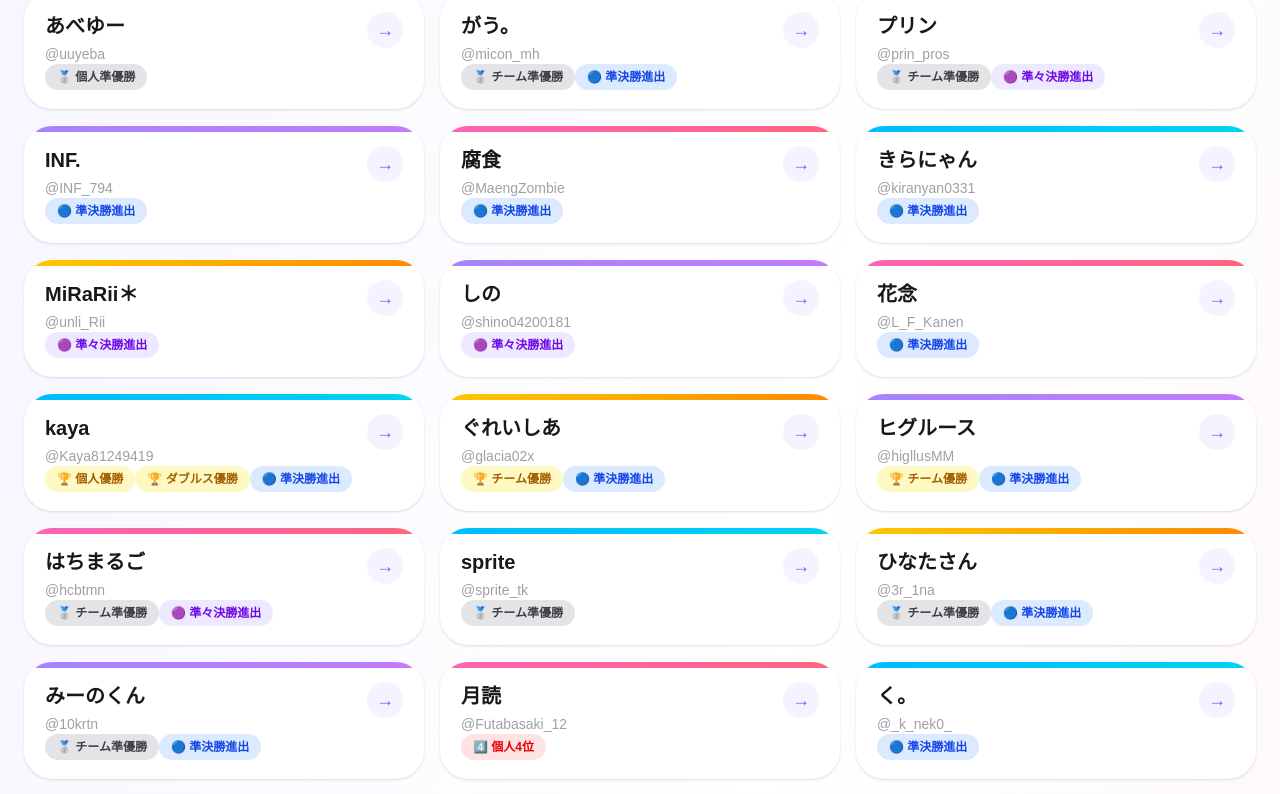
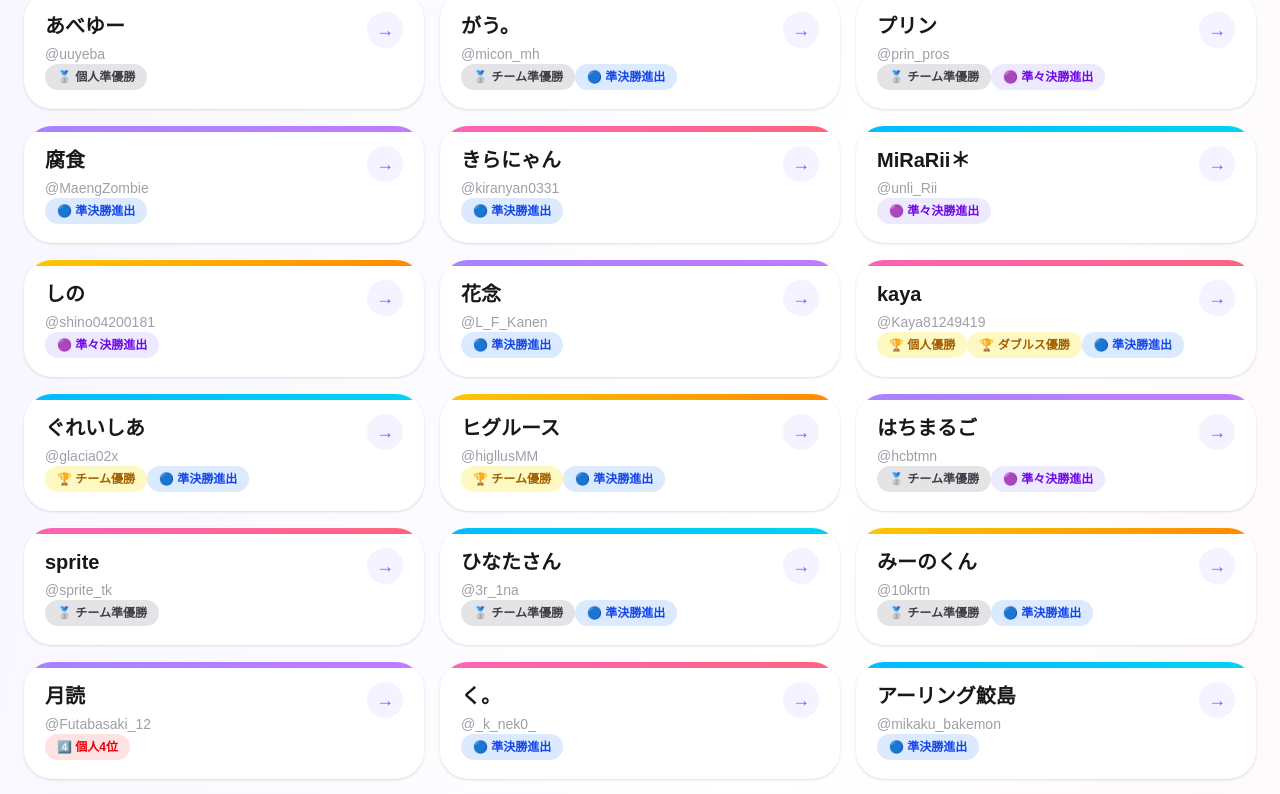
Before and after one commit to Kan2m/proseka-player-db, a Next.js app: page / in a window 1280 px wide. Shown: the part 1804-2598 px from the top of the page. Built offline with nearby package versions, Linux system fonts and the light colour scheme.

Commit message:
いんｆ増殖阻止

```diff
--- a/app/data/players.ts
+++ b/app/data/players.ts
@@ -427,21 +427,6 @@ export const players: Player[] = [
     notes: "2022CS Autumn チーム「QAP部」にて準優勝"
   },
   {
-    id: "inf",
-    name: "INF.",
-    twitter: "@INF_794",
-    appearances: 3,
-    result: "準決勝",
-    achievements: [
-    "準決勝進出",
-  ],
-    tournaments: {
-      wcs24: true,
-      cs24A: true,
-      cs25: true,
-    },
-  },
-  {
     id: "fushoku",
     name: "腐食",
     twitter: "@MaengZombie",
@@ -1925,7 +1910,7 @@ export const players: Player[] = [
   id: "niconi",
   name: "nico2/にこにー",
   twitter: "",
-  aliases: ["nico2/にこにー"],
+  aliases: ["にこにー"],
   appearances: 1,
   result: "準々決勝",
   achievements: [
```
